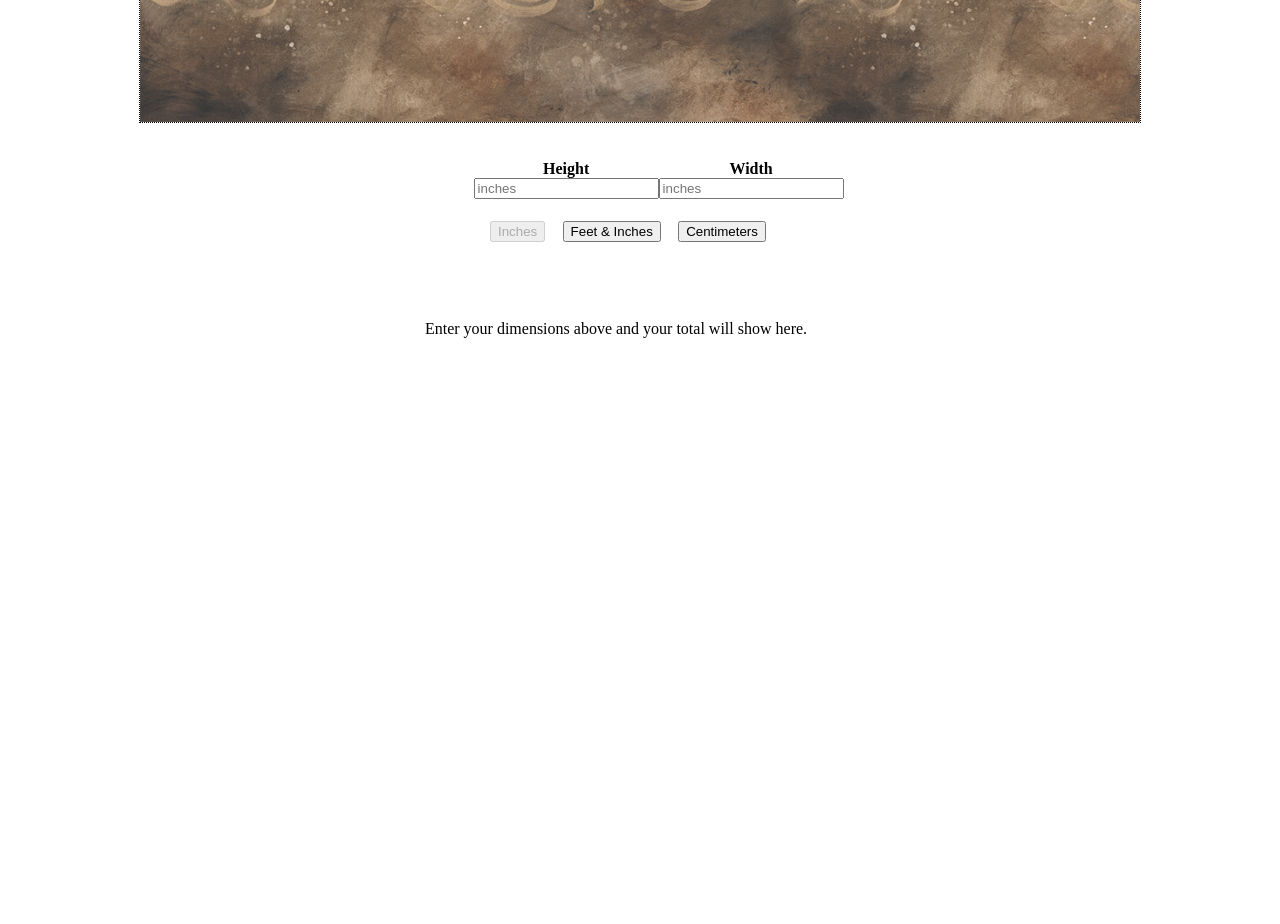
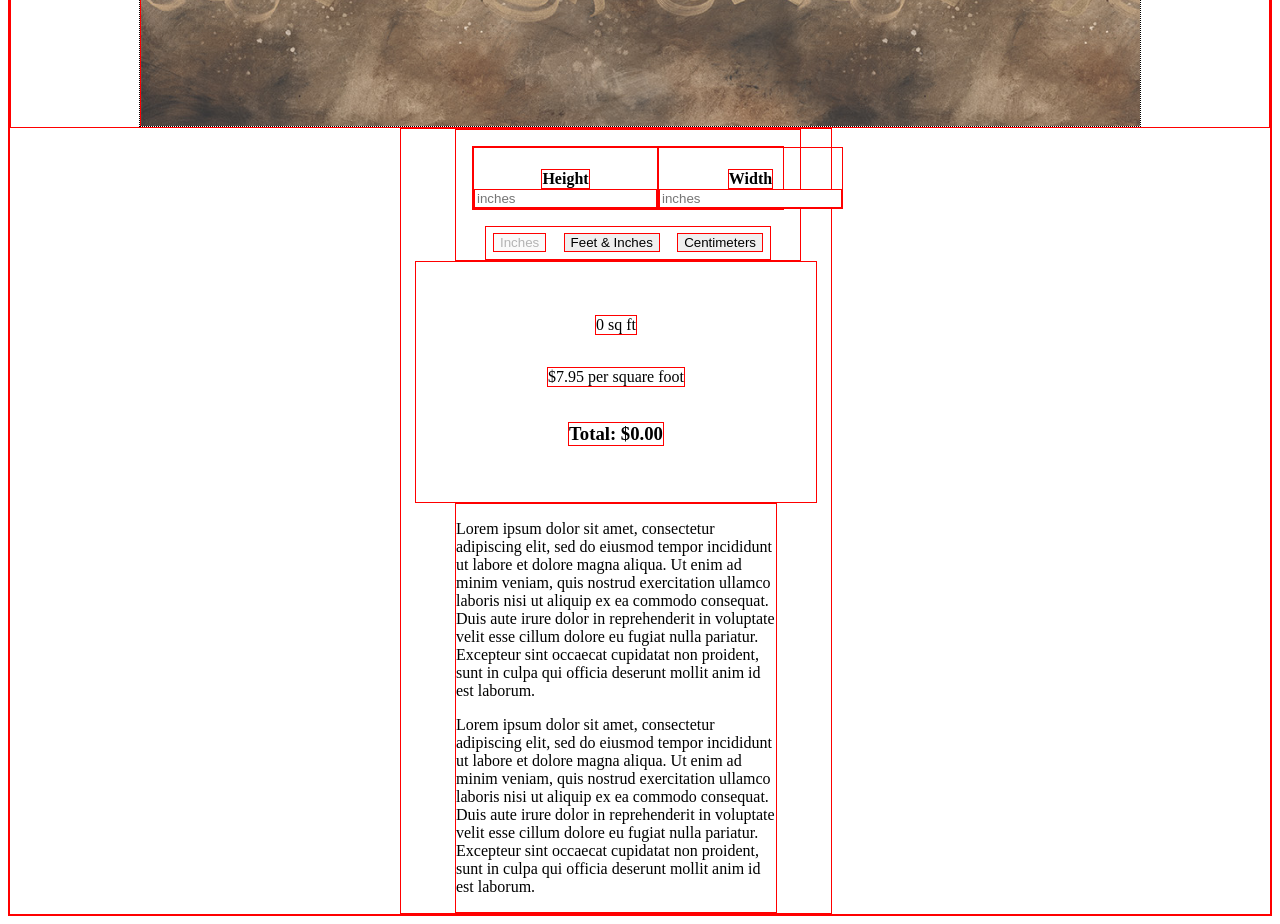
Before and after one commit to jstrother/visualizer-demo, a SvelteKit app: page / in a window 1280 px wide. Shown: the part 500-1424 px from the top of the page. Before the commit the page ends 917 px from the top, so only its background shows below. Built offline with nearby package versions, Linux system fonts and the light colour scheme.

Commit message:
final touches before demonstration

```diff
--- /dev/null
+++ b/src/lib/components/TextDisplay.svelte
@@ -0,0 +1,3 @@
+<p>
+  Lorem ipsum dolor sit amet, consectetur adipiscing elit, sed do eiusmod tempor incididunt ut labore et dolore magna aliqua. Ut enim ad minim veniam, quis nostrud exercitation ullamco laboris nisi ut aliquip ex ea commodo consequat. Duis aute irure dolor in reprehenderit in voluptate velit esse cillum dolore eu fugiat nulla pariatur. Excepteur sint occaecat cupidatat non proident, sunt in culpa qui officia deserunt mollit anim id est laborum.
+</p>
--- a/src/routes/+page.svelte
+++ b/src/routes/+page.svelte
@@ -1,9 +1,13 @@
 <script>
   import mural from '$lib/img/AHA-Tranquil-9.jpg';
   import { onMount } from 'svelte';
+  import TextDisplay from '$lib/components/TextDisplay.svelte';
 
   const cmToInch = 0.393701;
+  const inchToCm = 2.54;
   const priceSqFt = 7.95;
+  const defaultHeight = 108;
+  const defaultWidth = 216;
   const order = {
     height: 0,
     width: 0,
@@ -191,27 +195,36 @@
             <input id='width-inches' class='visible' type='text' on:input={changeSize} placeholder="inches" />
           </div>
         </div>
-        <div class='buttons'>
+        <div class='unit-buttons'>
           <button class='units' id='inches' on:click={setUnit} disabled>Inches</button>
           <button class='units' id='feet' on:click={setUnit}>Feet & Inches</button>
           <button class='units' id='centimeters' on:click={setUnit}>Centimeters</button>
         </div>
       </form>
       <div class="price">
-        {#if totalArea}
-        <h3>Total: ${(totalArea * priceSqFt).toFixed(2)}</h3>
         <p>{totalArea} sq ft</p>
         <p>${priceSqFt} per square foot</p>
-        <button class="clear" on:click={clearFields}>Clear Fields</button>
-        {:else}
-        <p>Enter your dimensions above and your total will show here.</p>
+        <h3>Total: ${(totalArea * priceSqFt).toFixed(2)}</h3>
+        {#if height && width}
+        <div class="cart-buttons">
+          <button disabled>Add to Cart</button>
+          <button disabled>Show Panels</button>
+          <button class="clear" on:click={clearFields}>Clear Fields</button>
+        </div>
         {/if}
+      </div>
+      <div class="text">
+        <TextDisplay />
+        <TextDisplay />
       </div>
     </div>
   </div>
 </div>
 
 <style>
+  * {
+    border: 1px solid red;
+  }
   .visualizer {
     display: flex;
     flex-flow: column nowrap;
@@ -258,7 +271,7 @@
     margin-left: 1.5em;
   }
 
-  .buttons {
+  .unit-buttons {
     align-self: center;
     max-width: 25em;
   }
@@ -301,11 +314,16 @@
     justify-content: center;
     align-items: center;
     align-self: center;
-    height: 10em;
+    height: 15em;
     width: 25em;
   }
 
   .clear {
     align-self: center;
   }
+
+  .text {
+    max-width: 20em;
+    align-self: center;
+  }
 </style>
```
